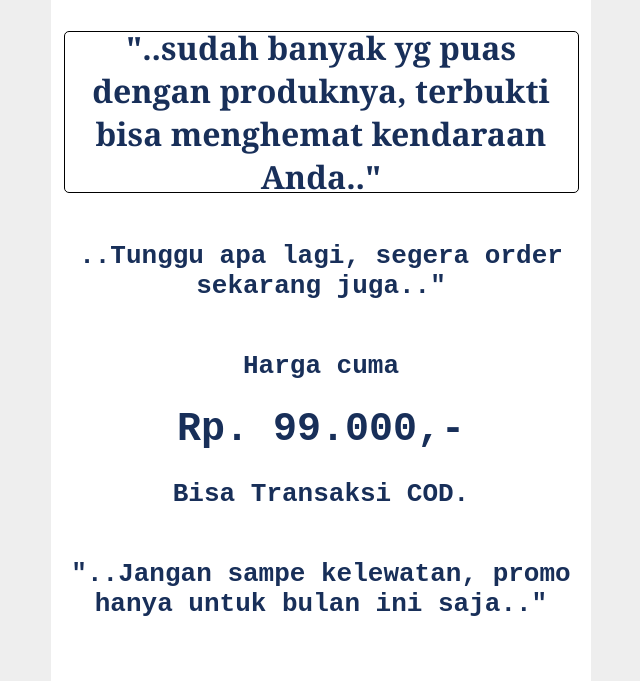
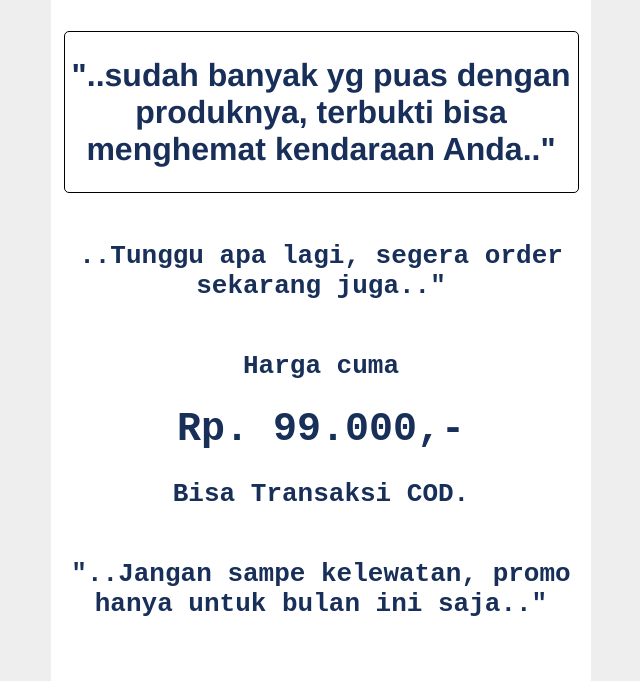
Before and after one commit to NathanPambudi21/lp-magnet-penambah-akselerasi-motor, a plain HTML site: page index.html in a window 1280 px wide. Shown: the part 7595-8276 px from the top of the page, without its empty margins (319-959 px from the left). Drawn offline with Linux system fonts and the light colour scheme.

Commit message:
code CSS penghemat

```diff
--- a/style.css
+++ b/style.css
@@ -168,5 +168,5 @@ body {
   margin: auto;
   border-radius: 5px;
   height: 160px;
-  font-family: Cambria, Cochin, Georgia, Times, "Times New Roman", serif;
+  font-family: 'Franklin Gothic Medium', 'Arial Narrow', Arial, sans-serif;
 }
```
